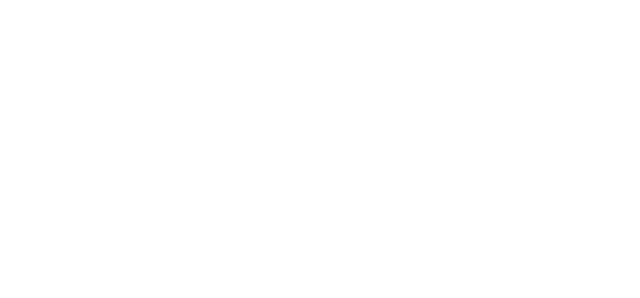
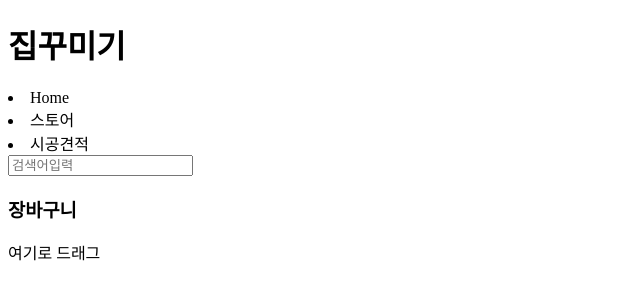
Before and after one commit to Appianus/furnitureShopping_project, a plain HTML site: page index.html in a window 1280 px wide. Shown: the whole page, without its empty margins (0-640 px from the left). Drawn offline with Linux system fonts and the light colour scheme.

Commit message:
기본 html 셋팅

```diff
--- a/index.html
+++ b/index.html
@@ -7,6 +7,29 @@
     <title>Document</title>
   </head>
   <body>
-
+    <!--topBar-->
+    <header>
+      <h1>집꾸미기</h1>
+      <nav>
+        <li>Home</li>
+        <li>스토어</li>
+        <li>시공견적</li>
+      </nav>
+    </header>
+    <!--//topBar-->
+    <!--contents-->
+    <section id="shopping">
+      <input type="text" required placeholder="검색어입력" />
+      <article id="products"></article>
+    </section>
+    <!--//contents-->
+    <!--shopping basket-->
+    <section id="basket">
+      <h3>장바구니</h3>
+      <article id="dragInteract">
+        <p class="center">여기로 드래그</p>
+      </article>
+    </section>
+    <!--//shopping basket-->
   </body>
 </html>
```
